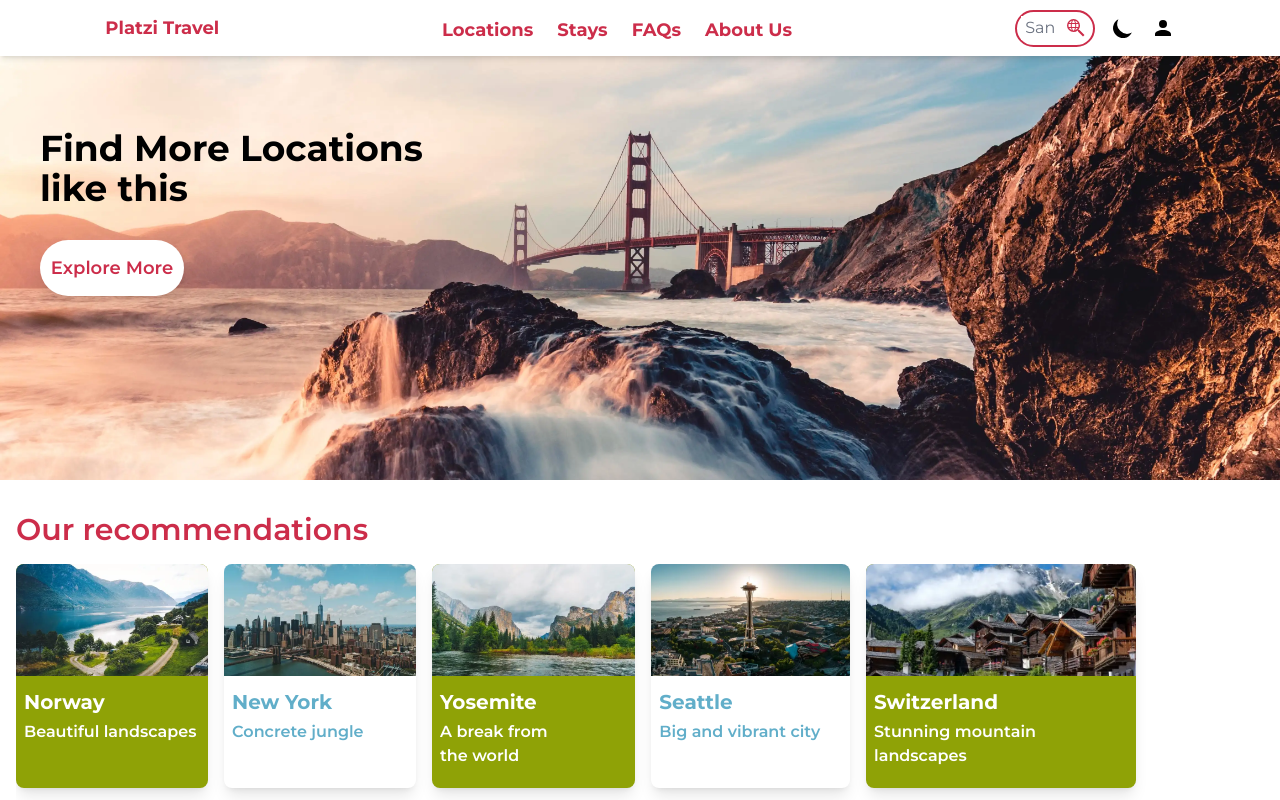
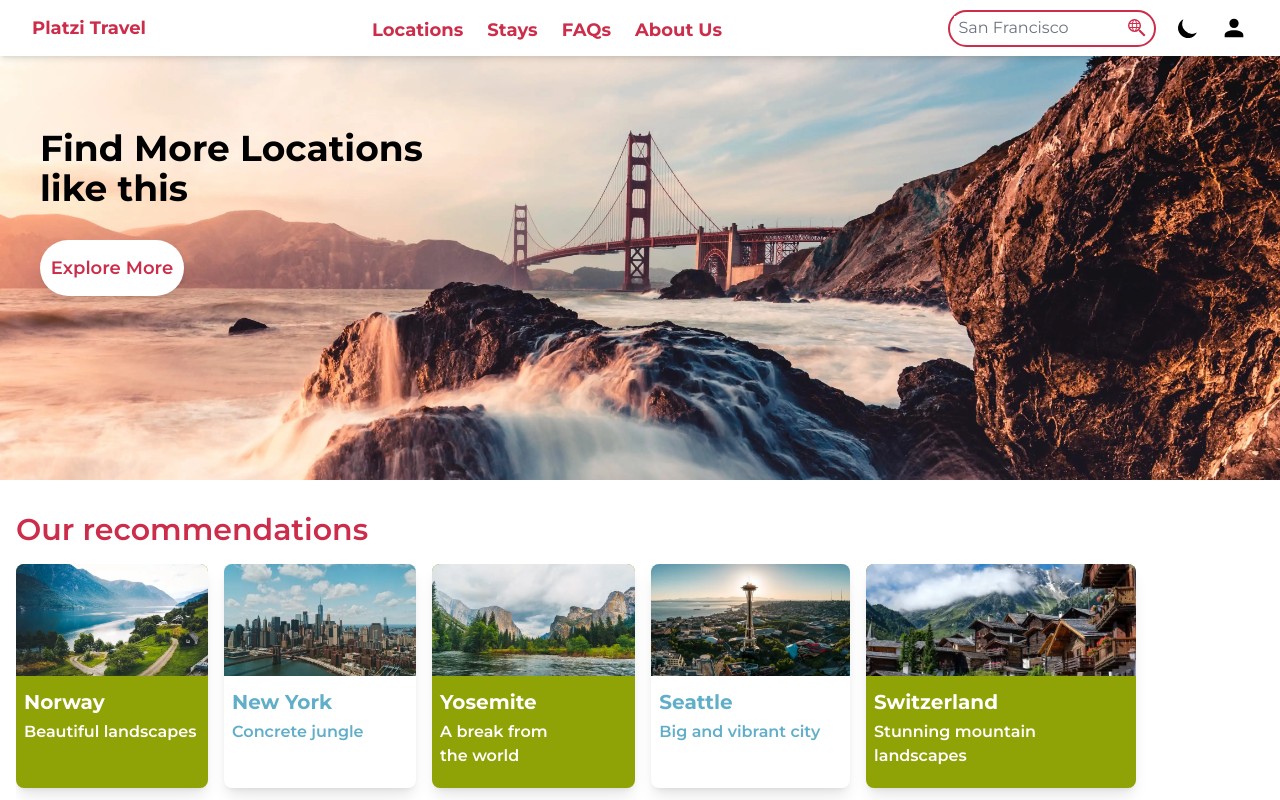
Before and after one commit to EdGonzz/platzi-travel-tailwind-course, a website: page public/index.html in a window 1280 px wide. Shown: the top 800 px of the page. Drawn offline with Linux system fonts and the light colour scheme.

Commit message:
Refactor Tailwind styles: add various utility classes for responsive layout; update index.html for improved navigation elements and styling

```diff
--- a/public/index.html
+++ b/public/index.html
@@ -10,7 +10,7 @@
 
 <body class="font-Montserrat scroll-smooth">
   <header id="header" class="w-full h-[400px] md:h-[480px]">
-    <nav class="hidden md:flex w-full h-14 bg-white shadow-md flex-row justify-around items-center text-center fixed top-0 z-50">
+    <nav class="hidden w-full h-14 bg-white shadow-md flex-row justify-around items-center text-center fixed top-0 z-50 md:flex lg:justify-between lg:px-8">
       <div>
         <span class="text-primary text-base lg:text-lg font-bold">Platzi Travel</span>
       </div>
@@ -24,8 +24,8 @@
         </ul>
       </div>
 
-      <div class="flex flex-row gap-4 items-center">
-        <div class="flex flex-row items-center border-2 w-20 border-primary rounded-full p-[4.5px] transition-[width] duration-700 hover:w-44 focus-within:w-44">
+      <div class="flex flex-row gap-4 items-center lg:gap-5">
+        <div class="flex flex-row items-center border-2 w-20 border-primary rounded-full p-[4.5px] transition-[width] duration-700 hover:w-44 focus-within:w-44 lg:w-52 lg:hover:w-80 lg:focus-within:w-80">
           <input class="border-0 focus:ring-0 outline-none text-base box-border w-full p-0 px-1" placeholder="San Francisco" type="text">
           <div class="relative top-0 right-0 flex flex-row gap-2 items-center">
             <svg class="w-6 h-6 text-primary abolute" xmlns="http://www.w3.org/2000/svg" width="1em" height="1em" viewBox="0 0 24 24"><path fill="currentColor" d="m15.5 14 5 5-1.5 1.5-5-5v-.79l-.27-.28A6.47 6.47 0 0 1 9.5 16 6.5 6.5 0 0 1 3 9.5 6.5 6.5 0 0 1 9.5 3 6.5 6.5 0 0 1 16 9.5c0 1.61-.59 3.09-1.57 4.23l.28.27zm-6-9.5-.55.03c-.24.52-.61 1.4-.88 2.47h2.86c-.27-1.07-.64-1.95-.88-2.47-.18-.03-.36-.03-.55-.03M13.83 7a4.94 4.94 0 0 0-2.68-2.22c.24.53.55 1.3.78 2.22zM5.17 7h1.9c.23-.92.54-1.69.78-2.22A4.94 4.94 0 0 0 5.17 7M4.5 9.5c0 .5.08 1.03.23 1.5h2.14l-.12-1.5.12-1.5H4.73c-.15.47-.23 1-.23 1.5m9.77 1.5c.15-.47.23-1 .23-1.5s-.08-1.03-.23-1.5h-2.14a9.5 9.5 0 0 1 0 3zm-6.4-3-.12 1.5.12 1.5h3.26a9.5 9.5 0 0 0 0-3zm1.63 6.5c.18 0 .36 0 .53-.03.25-.52.63-1.4.9-2.47H8.07c.27 1.07.65 1.95.9 2.47zm4.33-2.5h-1.9c-.23.92-.54 1.69-.78 2.22A4.94 4.94 0 0 0 13.83 12m-8.66 0a4.94 4.94 0 0 0 2.68 2.22c-.24-.53-.55-1.3-.78-2.22z"/></svg>
@@ -35,7 +35,7 @@
           <svg class="w-6 h-6 -rotate-45" xmlns="http://www.w3.org/2000/svg" width="1em" height="1em" viewBox="0 0 24 24"><path fill="currentColor" d="M2 12a10 10 0 0 0 13 9.54 10 10 0 0 1 0-19.08A10 10 0 0 0 2 12"/></svg>
         </button>
         <a class="transition-all hover:scale-110 hover:text-primary" href="">
-          <svg class="w-6 h-6" xmlns="http://www.w3.org/2000/svg" width="1em" height="1em" viewBox="0 0 24 24"><path fill="currentColor" d="M12 4a4 4 0 0 1 4 4 4 4 0 0 1-4 4 4 4 0 0 1-4-4 4 4 0 0 1 4-4m0 10c4.42 0 8 1.79 8 4v2H4v-2c0-2.21 3.58-4 8-4"/></svg>
+          <svg class="w-7 h-7" xmlns="http://www.w3.org/2000/svg" width="1em" height="1em" viewBox="0 0 24 24"><path fill="currentColor" d="M12 4a4 4 0 0 1 4 4 4 4 0 0 1-4 4 4 4 0 0 1-4-4 4 4 0 0 1 4-4m0 10c4.42 0 8 1.79 8 4v2H4v-2c0-2.21 3.58-4 8-4"/></svg>
         </a>
       </div>
     </nav>
```
Also changed, not shown: public/css/tailwind.css.
